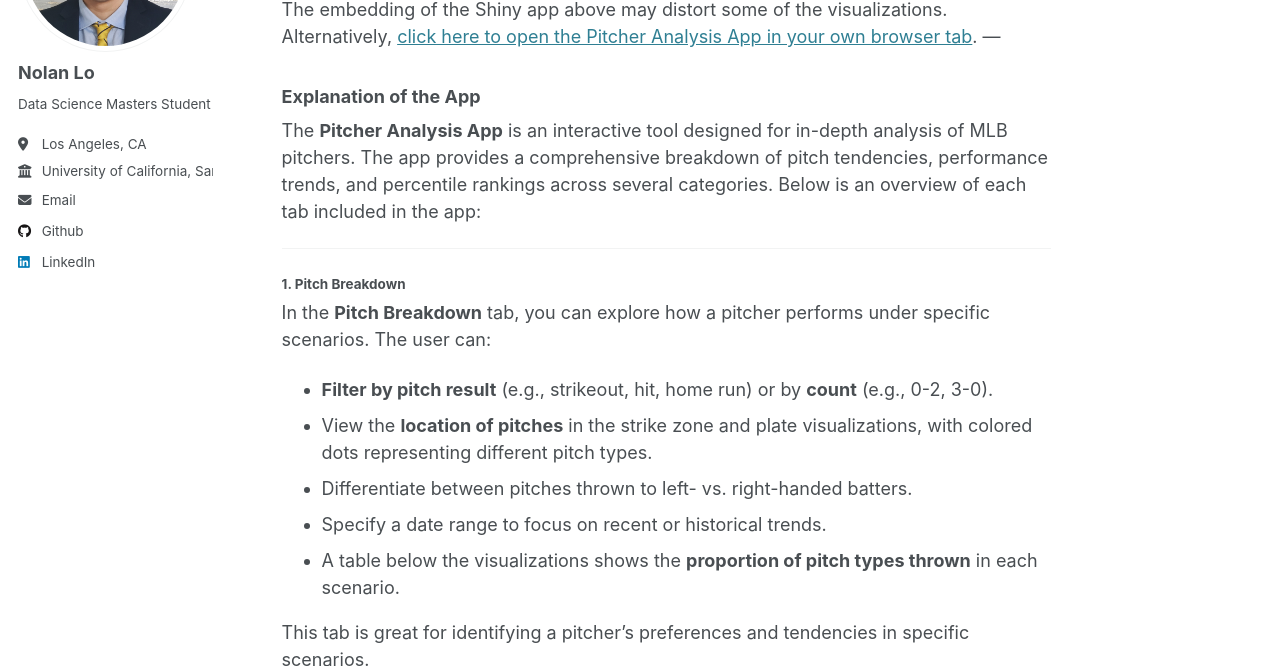
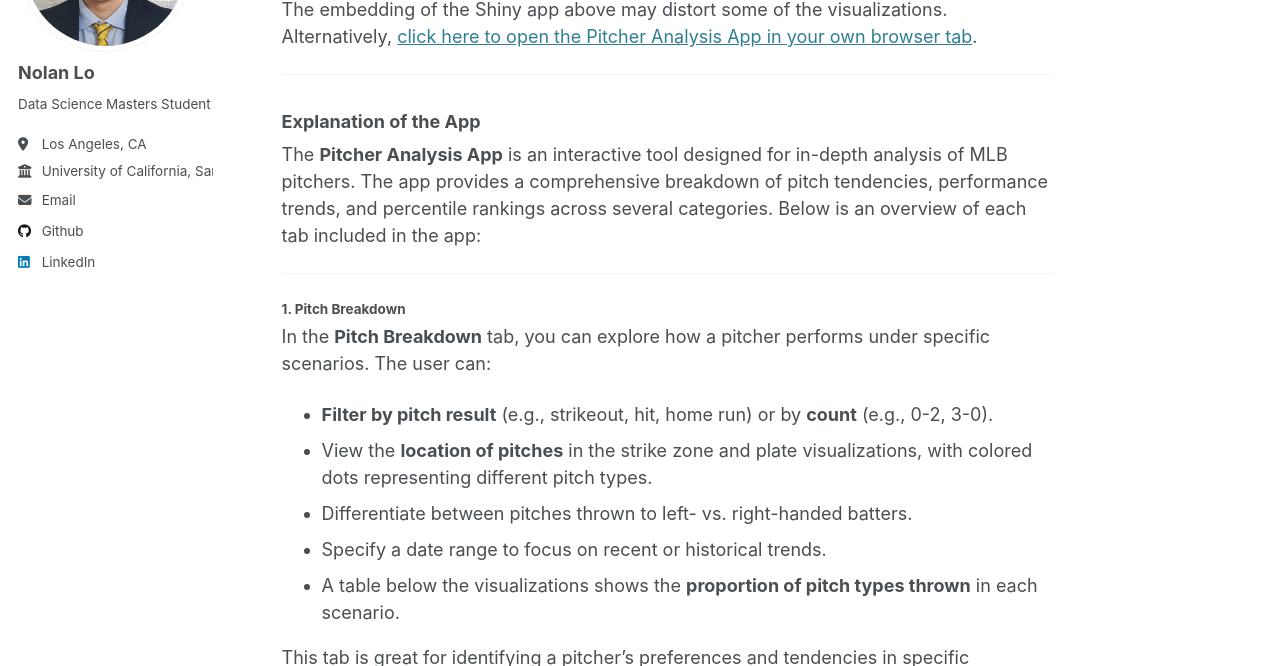
Before and after one commit to Nolan-Lo/Nolan-Lo.github.io, a Jekyll site: the page built from _portfolio/portfolio-1.md, in a window 1280 px wide and 900 px high, scrolled down 839 px, cut to the strip 234-900 px from the top of the window. Built offline with Jekyll 4.4.1, drawn with Linux system fonts in a browser that asks for light colours.

```diff
--- a/_portfolio/portfolio-1.md
+++ b/_portfolio/portfolio-1.md
@@ -8,6 +8,7 @@ collection: portfolio
 
 <iframe src="https://nolanlo.shinyapps.io/Pitcher_Analysis_App/" width="100%" height="800" style="max-width: 1200px; margin: 0 auto; display: block;" frameborder="0"></iframe>
 The embedding of the Shiny app above may distort some of the visualizations. Alternatively, [click here to open the Pitcher Analysis App in your own browser tab](https://nolanlo.shinyapps.io/Pitcher_Analysis_App/).
+
 ---
 
 ### Explanation of the App
@@ -26,7 +27,7 @@ In the **Pitch Breakdown** tab, you can explore how a pitcher performs under spe
 
 This tab is great for identifying a pitcher’s preferences and tendencies in specific scenarios.
 
-![Pitch Breakdown Visualization]('/images/Strikezone_Count.png')
+![Pitch Breakdown Visualization](/images/Strikezone_Count.png)
 
 ---
 
@@ -37,7 +38,7 @@ The **Release/Movement** tab provides a detailed analysis of the pitcher's relea
 
 These visualizations help to understand how a pitcher’s mechanics and pitch movement contribute to their effectiveness.
 
-![Release and Movement Visualization]('/images/Movement_Matrix.png')
+![Release and Movement Visualization](/images/Movement_Matrix.png)
 
 ---
 
@@ -49,7 +50,7 @@ The **Velo/Arsenal Progression** tab tracks a pitcher’s velocity and pitch ars
 
 These graphs offer valuable insights into a pitcher’s endurance, seasonal trends, and pitch selection strategies.
 
-![Velo and Arsenal Progression Visualization]('/images/Velocity_Graph.png')
+![Velo and Arsenal Progression Visualization](/images/Velocity_Graph.png)
 
 ---
 
@@ -65,5 +66,5 @@ The **Percentile Rankings** tab allows you to compare a pitcher’s metrics to o
 
 This tab provides a comprehensive overview of how a pitcher stacks up against their peers.
 
-![Percentile Rankings Visualization]('/images/Stats_Rankings2.png')
-![Percentile Rankings Visualization]('/images/Pitch_Rankings.png')
+![Percentile Rankings Visualization](/images/Stats_Rankings2.png)
+![Percentile Rankings Visualization](/images/Pitch_Rankings.png)
```
